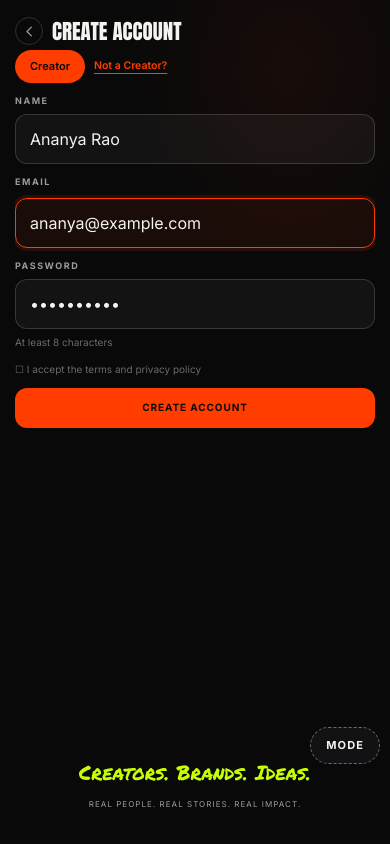
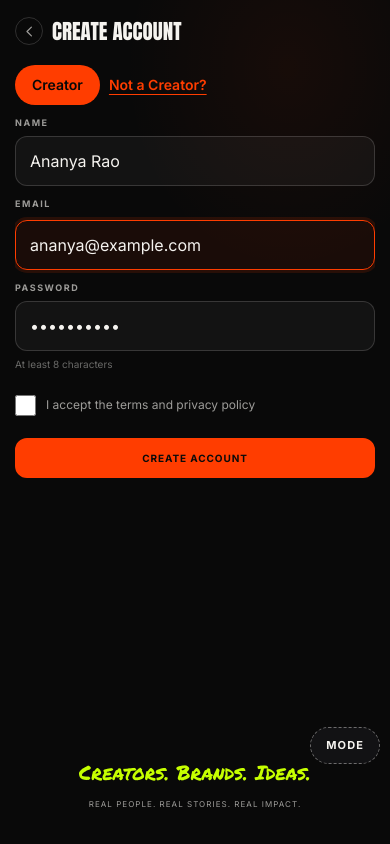
Before and after one commit to mr012/influencer-mandi, a React (Vite) app: page / in a window 390 px wide. Both pictures are taken after a click on the element "CONTINUE". Built offline with nearby package versions, Linux system fonts and the light colour scheme.

Commit message:
Improve mobile auth text spacing and consent checkbox

```diff
--- a/src/features/auth/SignupPage.jsx
+++ b/src/features/auth/SignupPage.jsx
@@ -7,7 +7,5 @@ export default function SignupPage({
           "display": "flex",
           "alignItems": "center",
           "gap": "9px"
-        }}>{"\n      "}<span className={"signup-role-pill"} data-signup-role-label={"true"}></span>{"\n      "}<button className={"signup-switch"} type={"button"} data-signup-switch={"true"}></button></div>{"\n    "}<div className={"fld"}><span className={"lbl"}>{"Name"}</span>{"\n  "}<div className={"in"}>{"Ananya Rao"}</div></div>{"\n    "}<div className={"fld act"}><span className={"lbl"}>{"Email"}</span>{"\n  "}<div className={"in"}>{"ananya@example.com"}</div></div>{"\n    "}<div className={"fld"}><span className={"lbl"}>{"Password"}</span>{"\n  "}<div className={"in"}>{"••••••••••"}</div><span className={"hint"}>{"At least 8 characters"}</span></div>{"\n    "}<p className={"sup"} style={{
-          "margin": "0"
-        }}>{"☐ I accept the terms and privacy policy"}</p>{"\n    "}<div className={"btn solid"}>{"Create account"}</div>{"\n  "}</div><AuthFooter showImpact /></div></>;
+        }}>{"\n      "}<span className={"signup-role-pill"} data-signup-role-label={"true"}></span>{"\n      "}<button className={"signup-switch"} type={"button"} data-signup-switch={"true"}></button></div>{"\n    "}<div className={"fld"}><span className={"lbl"}>{"Name"}</span>{"\n  "}<div className={"in"}>{"Ananya Rao"}</div></div>{"\n    "}<div className={"fld act"}><span className={"lbl"}>{"Email"}</span>{"\n  "}<div className={"in"}>{"ananya@example.com"}</div></div>{"\n    "}<div className={"fld"}><span className={"lbl"}>{"Password"}</span>{"\n  "}<div className={"in"}>{"••••••••••"}</div><span className={"hint"}>{"At least 8 characters"}</span></div>{"\n    "}<label className="signup-consent"><input type="checkbox" name="acceptTerms" /><span>I accept the terms and privacy policy</span></label>{"\n    "}<div className={"btn solid"}>{"Create account"}</div>{"\n  "}</div><AuthFooter showImpact /></div></>;
 }
--- a/src/styles/profile-auth.css
+++ b/src/styles/profile-auth.css
@@ -1,5 +1,11 @@
 
 /* Final profile and authentication refinements. */
+.proto .ph.auth-layout>.top{margin-bottom:20px}
+.proto .ph[data-route="signup"] .signup-role-pill{font-size:14px;padding:10px 17px}
+.proto .ph[data-route="signup"] .signup-switch{font-size:14px;min-height:40px}
+.proto .ph[data-route="signup"] .signup-consent{display:flex;align-items:center;gap:10px;min-height:44px;color:var(--grey);font-size:12px;line-height:1.5;cursor:pointer}
+.signup-consent input{width:21px;height:21px;flex:0 0 21px;margin:0;accent-color:var(--side);cursor:pointer}
+.signup-consent input:focus-visible{outline:2px solid var(--side);outline-offset:3px}
 .auth-footer{flex:none;width:100%;text-align:center;padding:12px 0;position:relative;z-index:2}
 .auth-tagline{font-family:var(--mark);font-size:20px;color:var(--lime);margin:0}
 .auth-impact{font-size:8px;letter-spacing:.13em;text-transform:uppercase;color:var(--grey);margin:10px 0 0}
```
